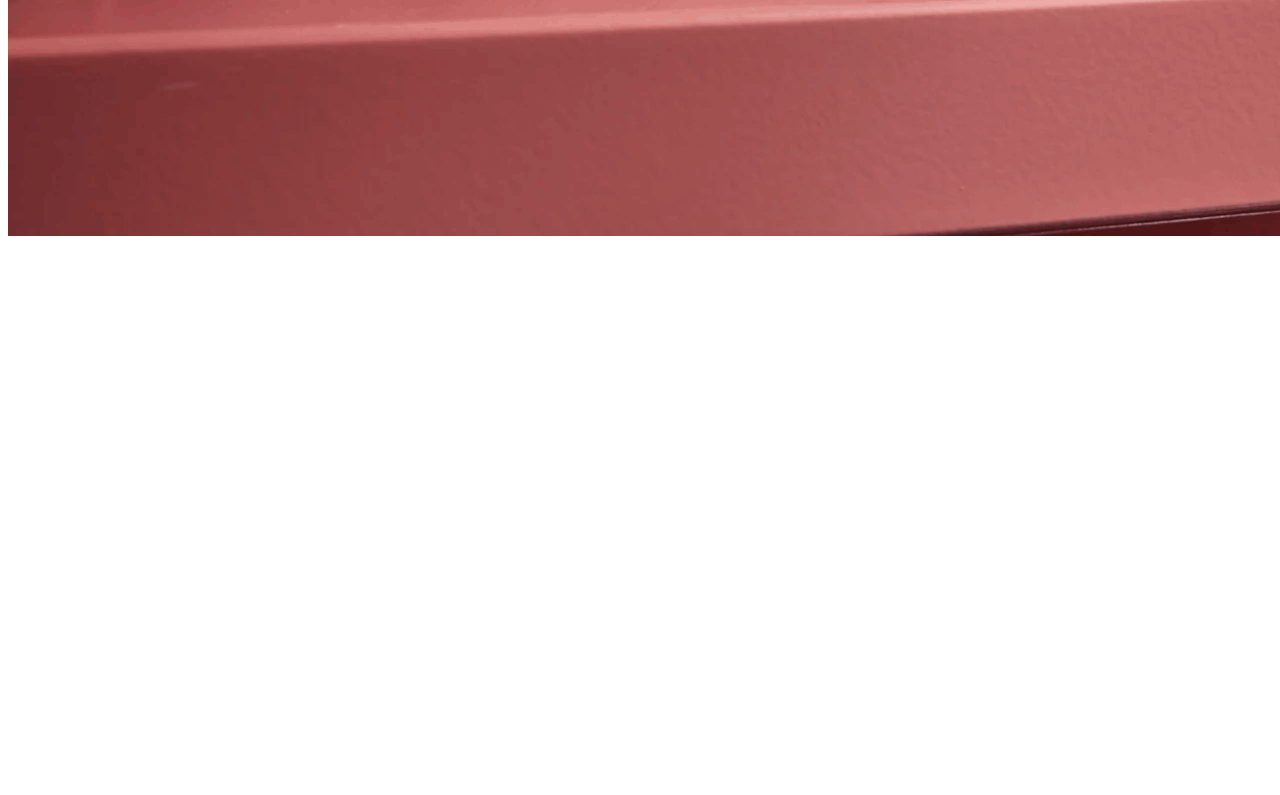
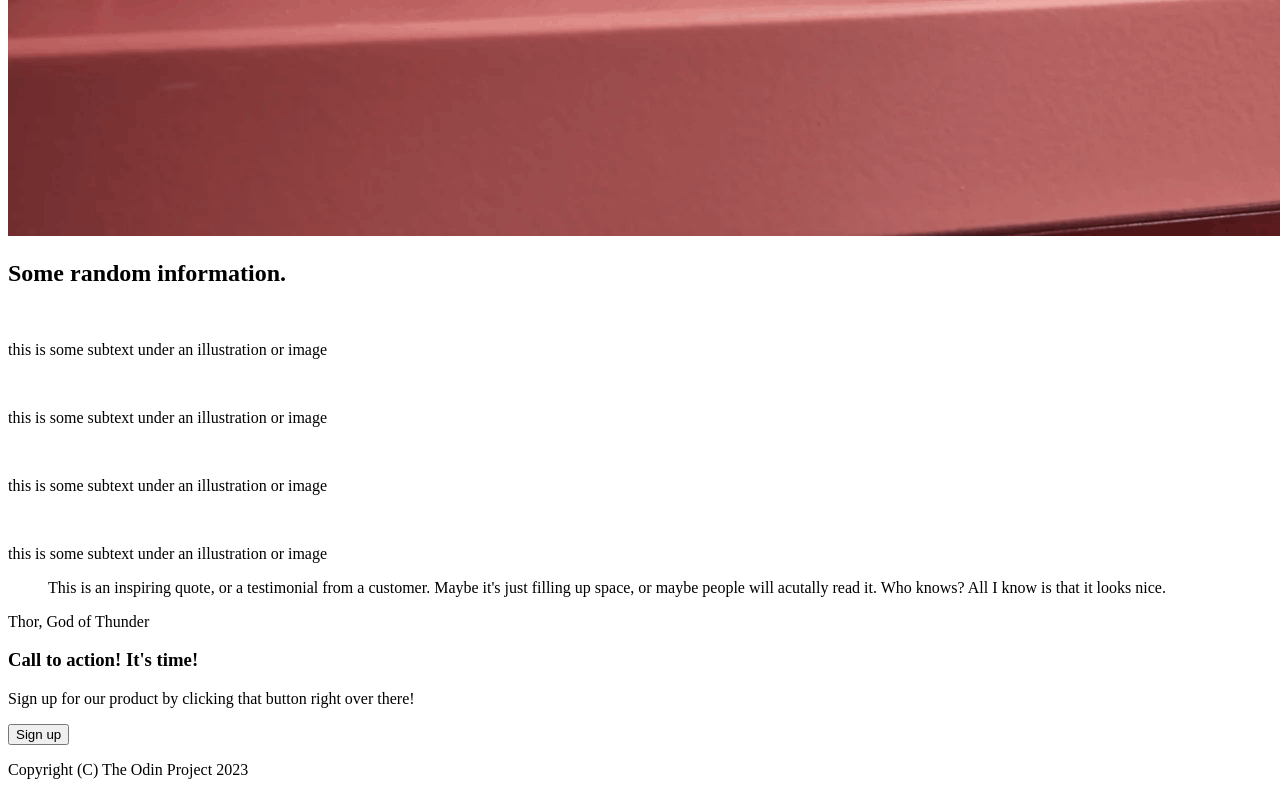
Before and after one commit to yannickmarz/landing-page, a plain HTML site: page index.html in a window 1280 px wide. Shown: the part 2209-3004 px from the top of the page. Before the commit the page ends 2457 px from the top, so only its background shows below. Drawn offline with Linux system fonts and the light colour scheme.

Commit message:
Add basic structure to the site

```diff
--- a/index.html
+++ b/index.html
@@ -17,7 +17,39 @@
         <h1 class="hero-heading">This website is awesome</h1>
         <p class="hero-text">This website has some subtext that goes here under the main title. It's a smaller font and the color is lower contrast</p>
         <button class="hero-button">Sign up</button>
-        <img src="/images/Leica_Q3.png" alt="Leica Q3 Camera">
+        <img class="hero-img" src="/images/Leica_Q3.png" alt="Leica Q3 Camera">
     </div>
+
+    <div class="information">
+        <h2 class="information-heading">Some random information.</h2>
+        <img class="information-img" src="">
+        <p class="information-text">this is some subtext under an illustration or image</p>
+        <img class="information-img" src="">
+        <p class="information-text">this is some subtext under an illustration or image</p>
+        <img class="information-img" src="">
+        <p class="information-text">this is some subtext under an illustration or image</p>
+        <img class="information-img" src="">
+        <p class="information-text">this is some subtext under an illustration or image</p>
+    </div>
+
+    <div class="quote">
+        <blockquote class="quote-text">This is an inspiring quote, or a testimonial from a customer.
+            Maybe it's just filling up space, or maybe people will acutally read it. Who knows?
+            All I know is that it looks nice.
+        </blockquote>
+        <p class="quote-name">Thor, God of Thunder</p>
+    </div>
+
+    <div class="CTA">
+        <div class="CTA-container">
+            <h3 class="CTA-heading">Call to action! It's time!</h3>
+            <p class="CTA-text">Sign up for our product by clicking that button right over there!</p>
+            <button class="CTA-button">Sign up</button>
+        </div>
+    </div>
+
+    <footer class="footer">
+        <p class="footer-text">Copyright (C) The Odin Project 2023</p>
+    </footer>
 </body>
 </html>
```
Also changed, not shown: images/Leica_Q3.webp (deleted), images/fotofranz.webp (deleted).
